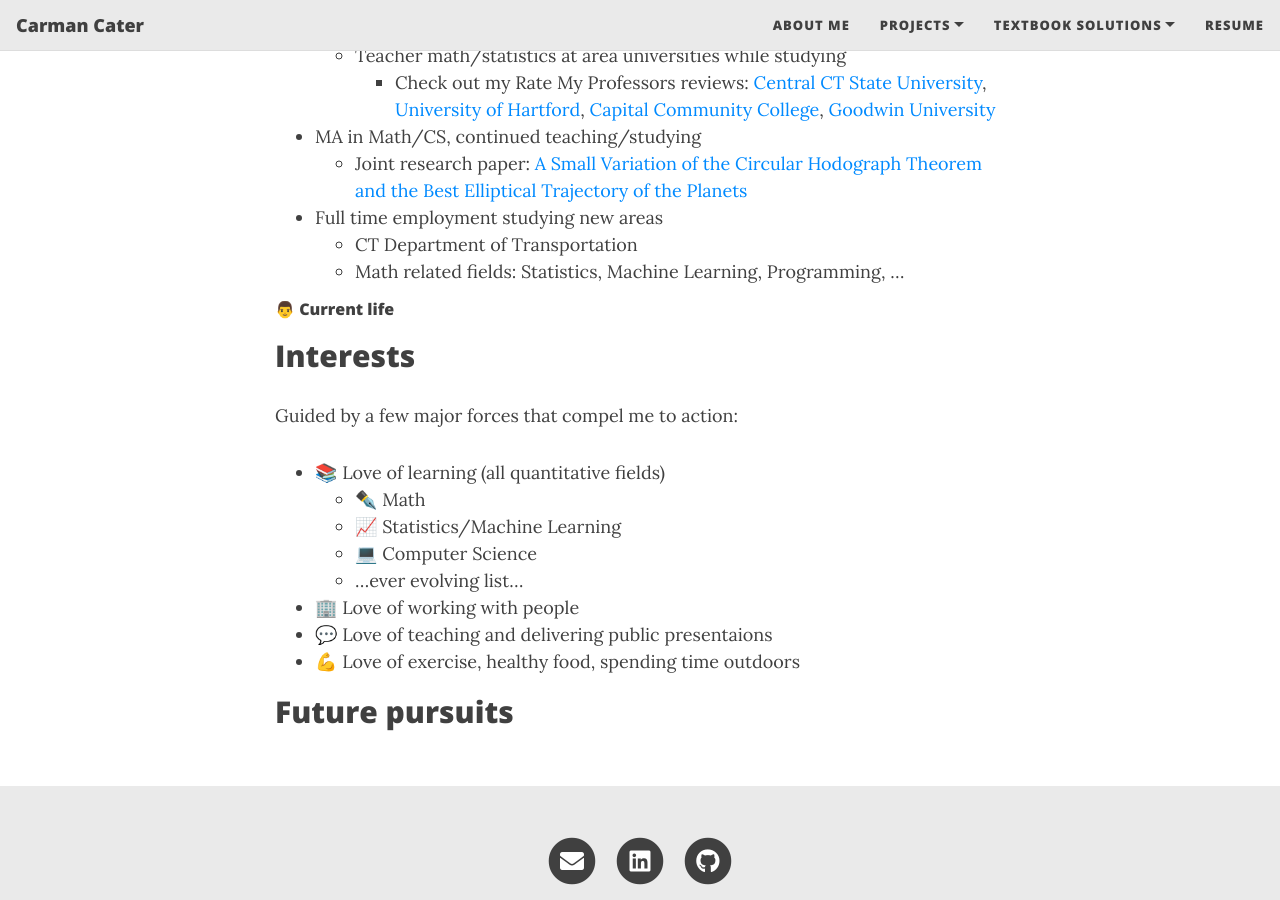
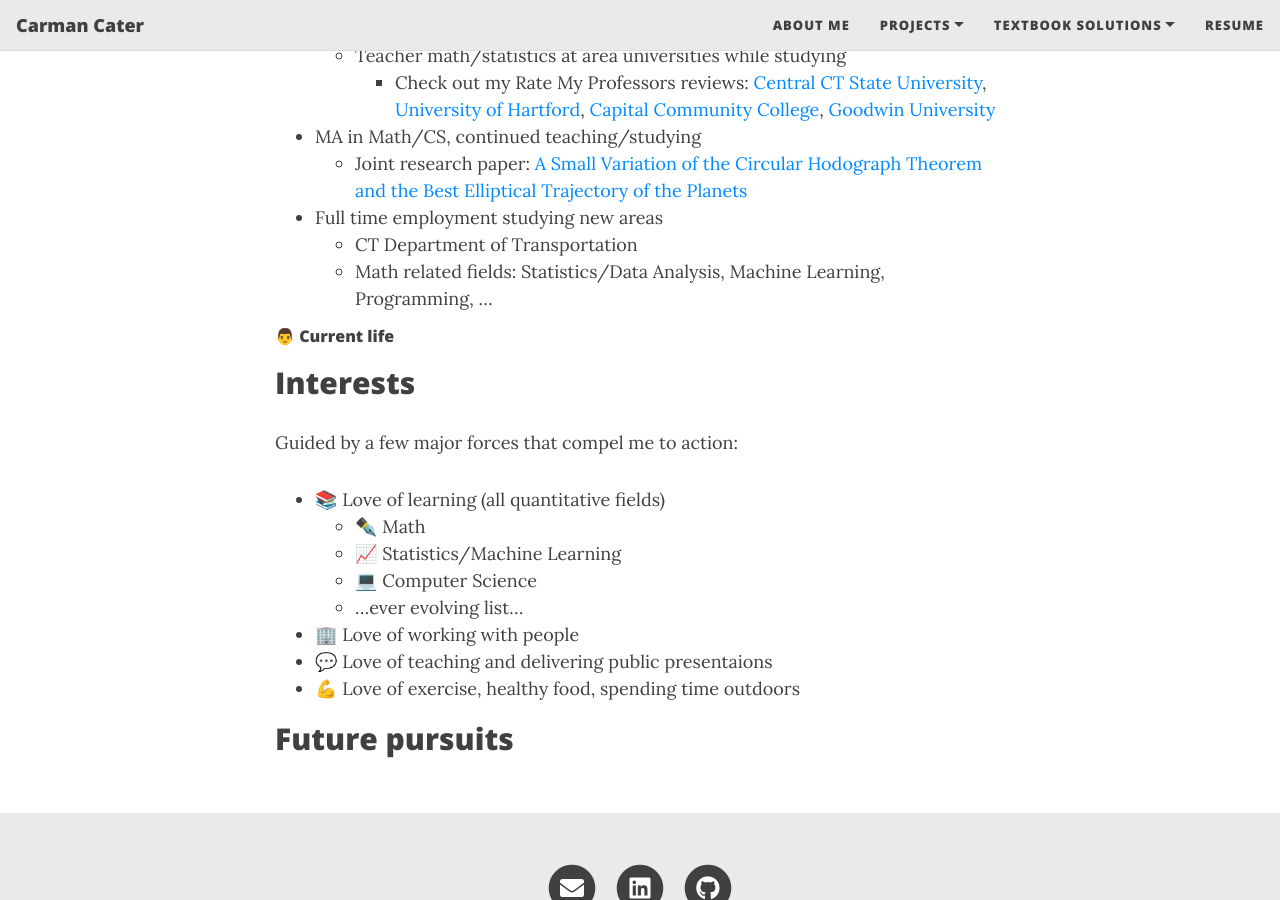
Before and after one commit to carmancater/carmancater.github.io, a Jekyll site: the page built from aboutme.md, in a window 1280 px wide and 900 px high, scrolled down 589 px. Built offline with Jekyll 4.4.1, drawn with Linux system fonts in a browser that asks for light colours; nearby versions of some CDN libraries; emoji names are drawn with the system emoji font.

Commit message:
Update aboutme.md

```diff
--- a/aboutme.md
+++ b/aboutme.md
@@ -18,7 +18,7 @@ Hi there, my name is Carman Cater and I am a Connecticut, USA born person with a
   - Joint research paper: [A Small Variation of the Circular Hodograph Theorem and the Best Elliptical Trajectory of the Planets](https://arxiv.org/abs/2109.11664){:target="_blank"}
 - Full time employment studying new areas
   - CT Department of Transportation
-  - Math related fields: Statistics, Machine Learning, Programming, ...
+  - Math related fields: Statistics/Data Analysis, Machine Learning, Programming, ...
 
 ###### :man: Current life
 
```
